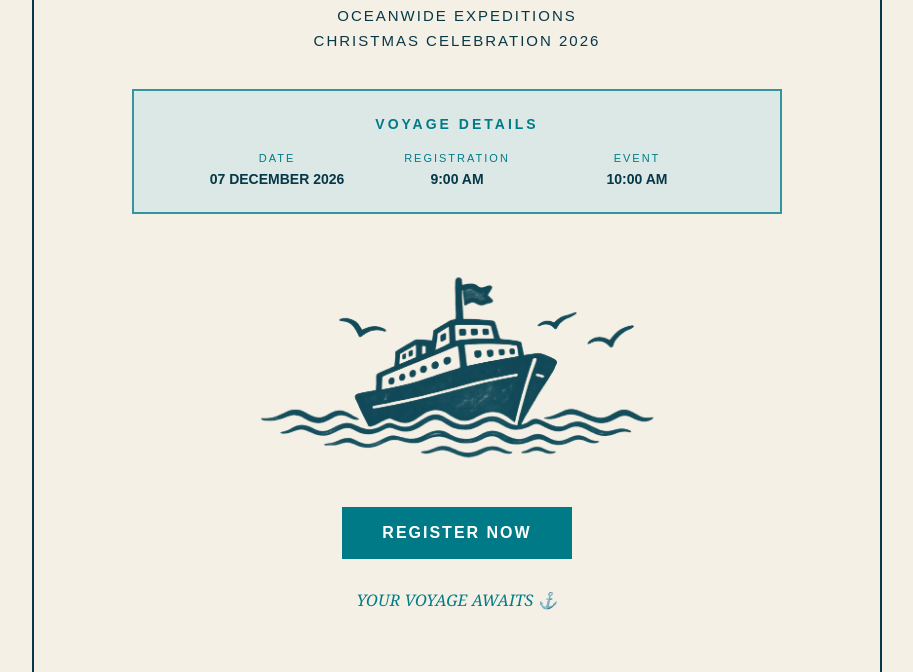
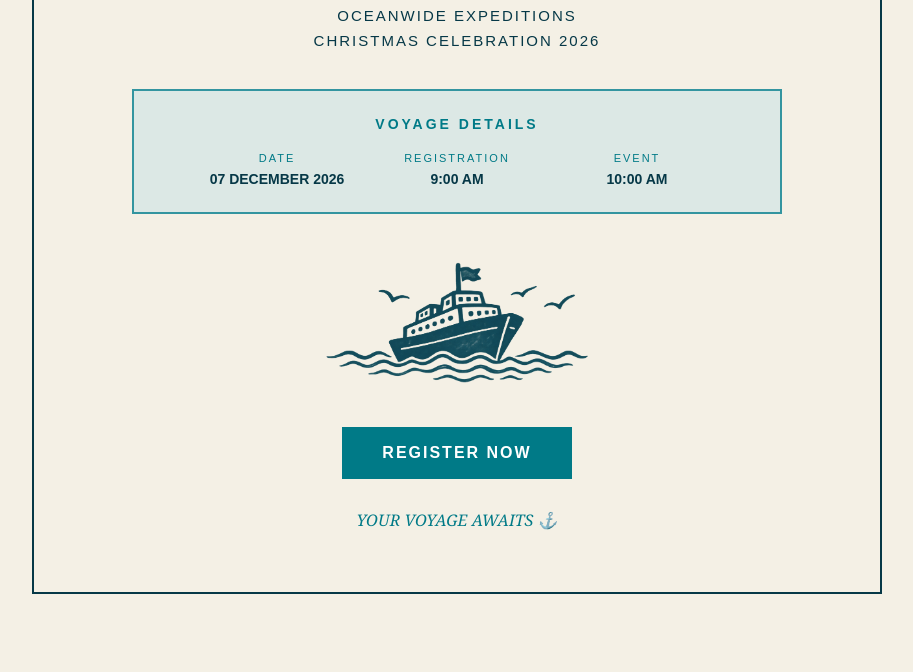
Before and after one commit to zelduro/oceanwide-christmas, a plain HTML site: page index.html in a window 1280 px wide. Shown: the part 620-1292 px from the top of the page, without its empty margins (183-1096 px from the left). After the commit the page ends 1244 px from the top, so only its background shows below. Drawn offline with Linux system fonts and the light colour scheme.

Commit message:
Update style.css

```diff
--- a/style.css
+++ b/style.css
@@ -136,12 +136,10 @@
 }
 .ship {
     display: block;
-
-    width: 420px;
-    max-width: 80%;
-
-    margin: 35px auto 0;
-
+    width: 280px;
+    max-width: 65%;
+    height: auto;
+    margin: 30px auto 0;
     opacity: 0.95;
 }
 .bottom-text {
```
